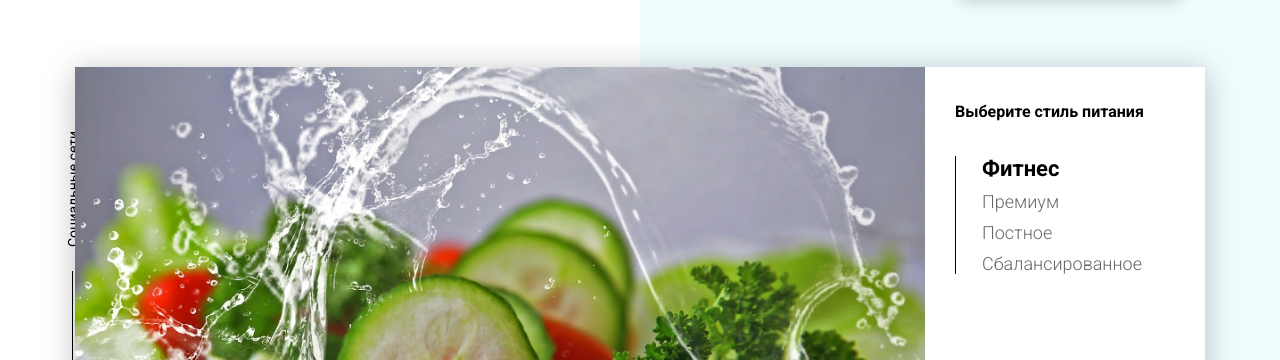
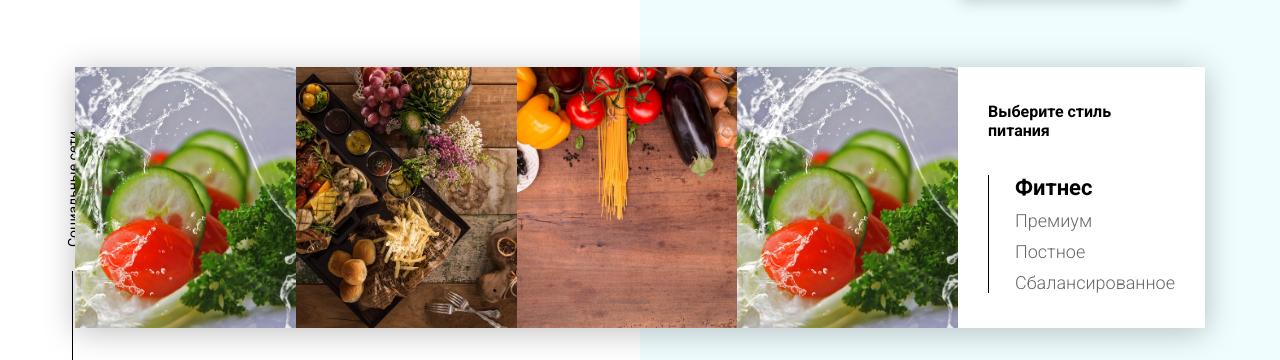
Before and after one commit to Artem-Andreevich/project_1_test, a plain HTML site: page index.html in a window 1280 px wide. Shown: the part 111-471 px from the top of the page. Drawn offline with Linux system fonts and the light colour scheme.

Commit message:
add tabs

```diff
--- a/index.html
+++ b/index.html
@@ -42,13 +42,13 @@
                         Меню "Фитнес" - это новый подход к приготовлению блюд: больше свежих овощей и фруктов. Для людей, которые интересуются спортом; активных и здоровых. Это абсолютно новый продукт с оптимальной ценой и высоким качеством!
                     </div>
                 </div>
-                <!-- <div class="tabcontent">
+                <div class="tabcontent">
                     <img src="img/tabs/elite.jpg" alt="elite">
                     <div class="tabcontent__descr">
                         Меню “Премиум” - мы используем не только красивый дизайн упаковки, но и качественное исполнение блюд. Красная рыба, морепродукты, фрукты - ресторанное меню без похода в ресторан!
                     </div>
-                </div> -->
-                <!-- <div class="tabcontent">
+                </div>
+                <div class="tabcontent">
                     <img src="img/tabs/post.jpg" alt="post">
                     <div class="tabcontent__descr">
                         Наше специальное “Постное меню” - это тщательный подбор ингредиентов: полное отсутствие продуктов животного происхождения. Полная гармония с собой и природой в каждом элементе! Все будет Ом!
@@ -59,7 +59,7 @@
                     <div class="tabcontent__descr">
                         Меню "Сбалансированное" - это соответствие вашего рациона всем научным рекомендациям. Мы тщательно просчитываем вашу потребность в к/б/ж/у и создаем лучшие блюда для вас.
                     </div>
-                </div> -->
+                </div>
                 <div class="tabheader">
                     <h3>Выберите стиль питания</h3>
                     <div class="tabheader__items">
@@ -300,5 +300,6 @@
             </div>
         </div>
     </div>
+<script src="js/script.js"></script>
 </body>
 </html>
```
